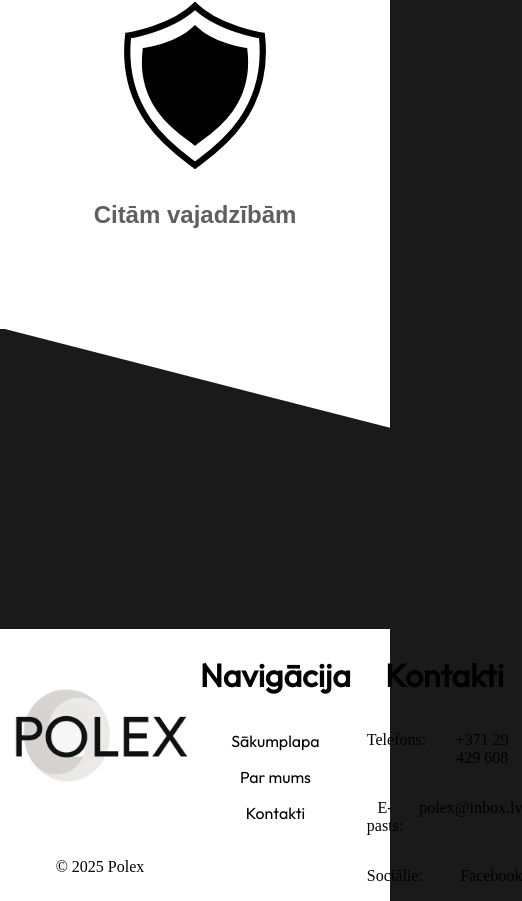
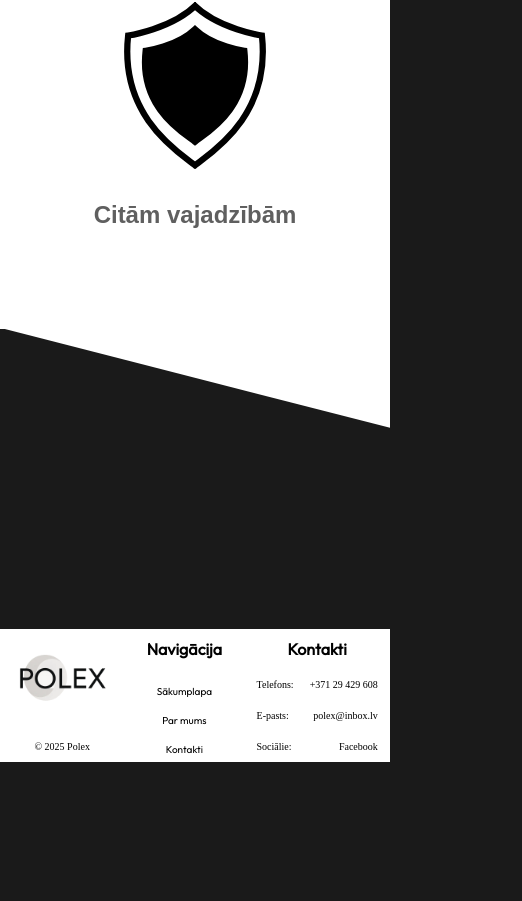
Before and after one commit to EduardsJ1/Polex, a React (Vite) app in the folder Polex/: page / in a window 390 px wide. Shown: the part 6243-7144 px from the top of the page, 522 px wide, since content can reach past the window. After the commit the page ends 7005 px from the top, so only its background shows below. Built offline with nearby package versions, Linux system fonts and the light colour scheme.

Commit message:
footer mobile fix

```diff
--- a/Polex/src/components/Footer.jsx
+++ b/Polex/src/components/Footer.jsx
@@ -10,7 +10,7 @@ function Footer(){
                     </div>
                     <p>© 2025 Polex</p>
                 </div>
-                <div className='footer-info'>
+                {/* <div className='footer-info'> */}
                     <div className='footer-links'>
                         <h2>Navigācija</h2>
                         <Link to="/" className="navbar-link">Sākumplapa</Link>
@@ -36,7 +36,7 @@ function Footer(){
                             </div>
                         </div>
                     </div>
-                </div>
+                {/* </div> */}
             </div>
         </footer>
     )
--- a/Polex/src/index.css
+++ b/Polex/src/index.css
@@ -332,6 +332,16 @@ h3{
   .service-information{
     grid-template-columns: repeat(1, 1fr);
   }
+  .footer-content h2{
+    font-size: 16px;
+    margin: 10px;
+  }
+  .footer-content{
+    font-size: 10px;
+  }
+  .footer-logo-info{
+    width: 100px;
+  }
 }
 
 .service-information .icon-containter .icon{
@@ -359,8 +369,8 @@ footer{
 }
 .footer-content{
   display: flex;
-  justify-content: space-between;
-  align-items: center;
+  justify-content: space-around;
+  align-items: top;
   padding: 0;
   max-width: 1200px;
   margin: auto;
@@ -371,13 +381,28 @@ footer{
   text-align: center;
   gap: 1rem;
 }
+.footer-logo-info{
+  max-width: 200px;
+}
+.footer-logo{
+  width: 100%;
+}
 .footer-logo-info .footer-logo img{
-  width: 200px;
+  width: 100%;
   margin: auto;
 }
 .footer-logo-info p{
   text-align: center;
 }
+.footer-info h2{
+  font-size: 1.5rem;
+  margin-bottom: 10px;
+}
+.footer-info{
+  font-size: 1rem;
+  margin: 0 1rem;
+}
+
 .footer-contact-container div{
   display: flex;
   justify-content: space-between;
```
